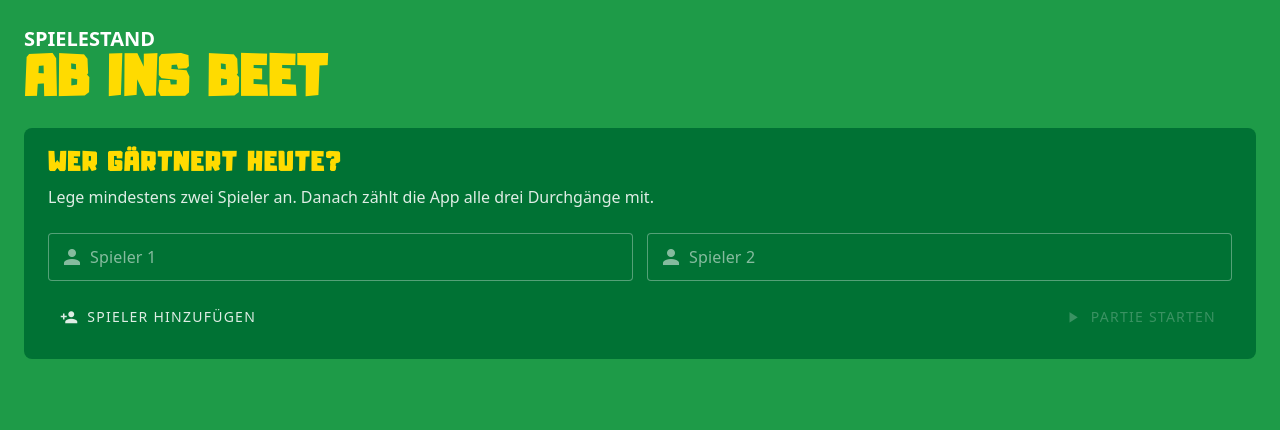
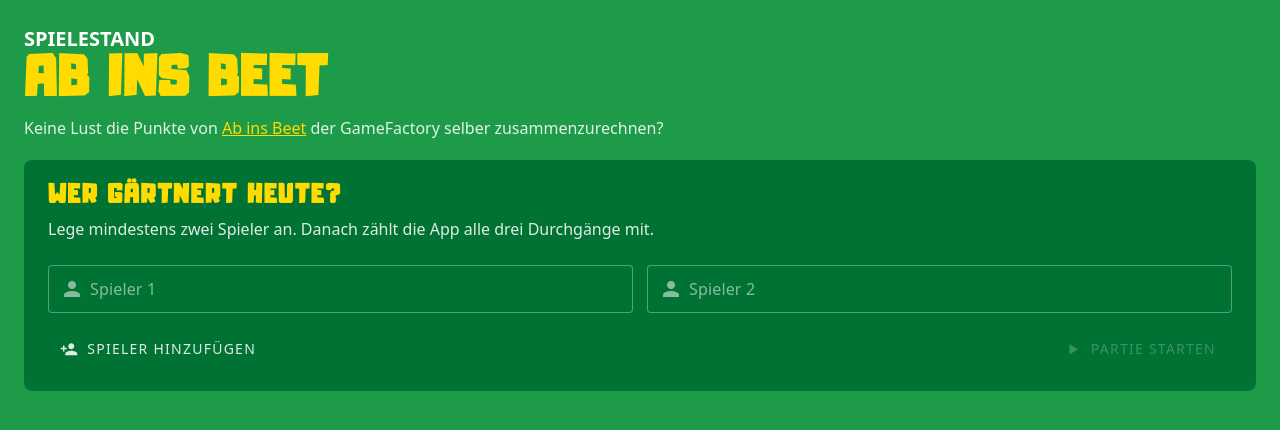
Before and after one commit to manuelmeister/ab-ins-beet-spielestand, a Vue app: page / in a window 1280 px wide. Shown: the top 430 px of the page. Built offline with nearby package versions, Linux system fonts and the light colour scheme.

Commit message:
Add explanation

```diff
--- a/src/App.vue
+++ b/src/App.vue
@@ -6,6 +6,11 @@
           <div>
             <p class="eyebrow large">Spielestand</p>
             <h1>Ab ins Beet</h1>
+            <p class="mt-2">
+              Keine Lust die Punkte von
+              <a class="text-win" href="https://www.gamefactory-games.com/de/spiele/646060">Ab ins Beet</a> der GameFactory
+              selber zusammenzurechnen?
+            </p>
           </div>
 
           <div v-if="game" class="topbar-actions">
```
